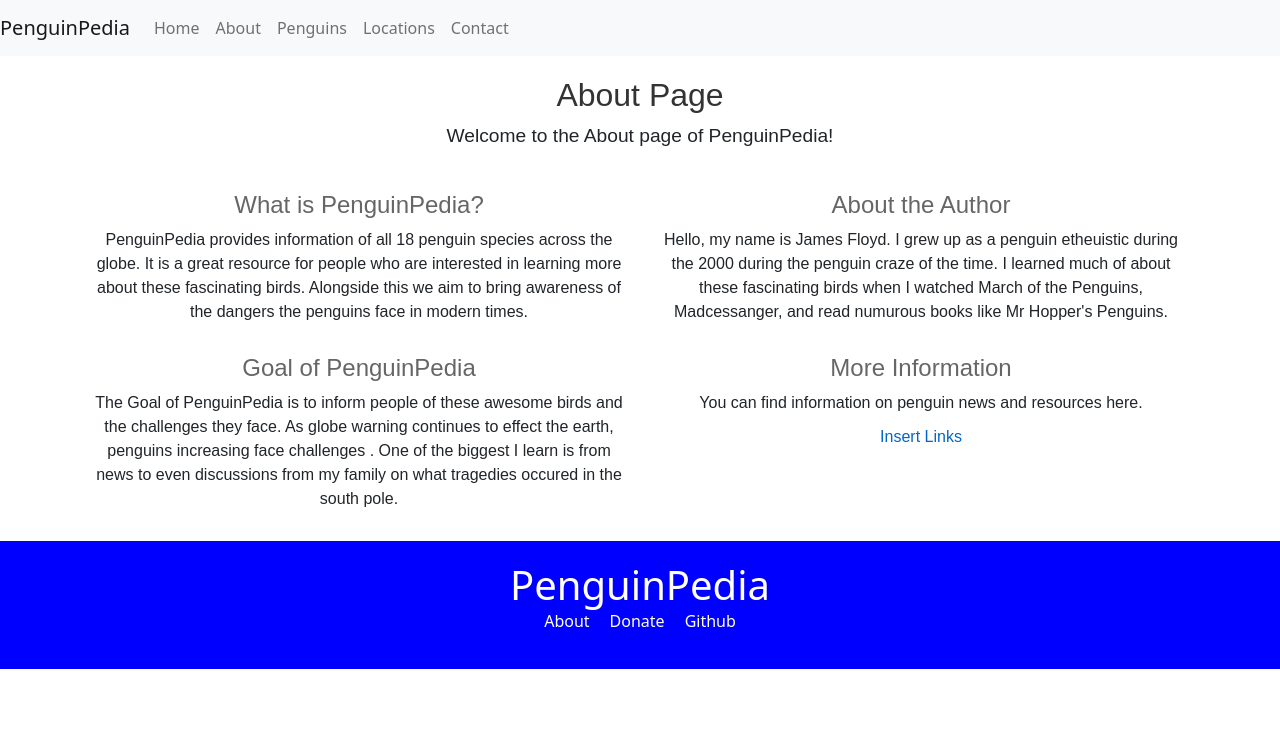
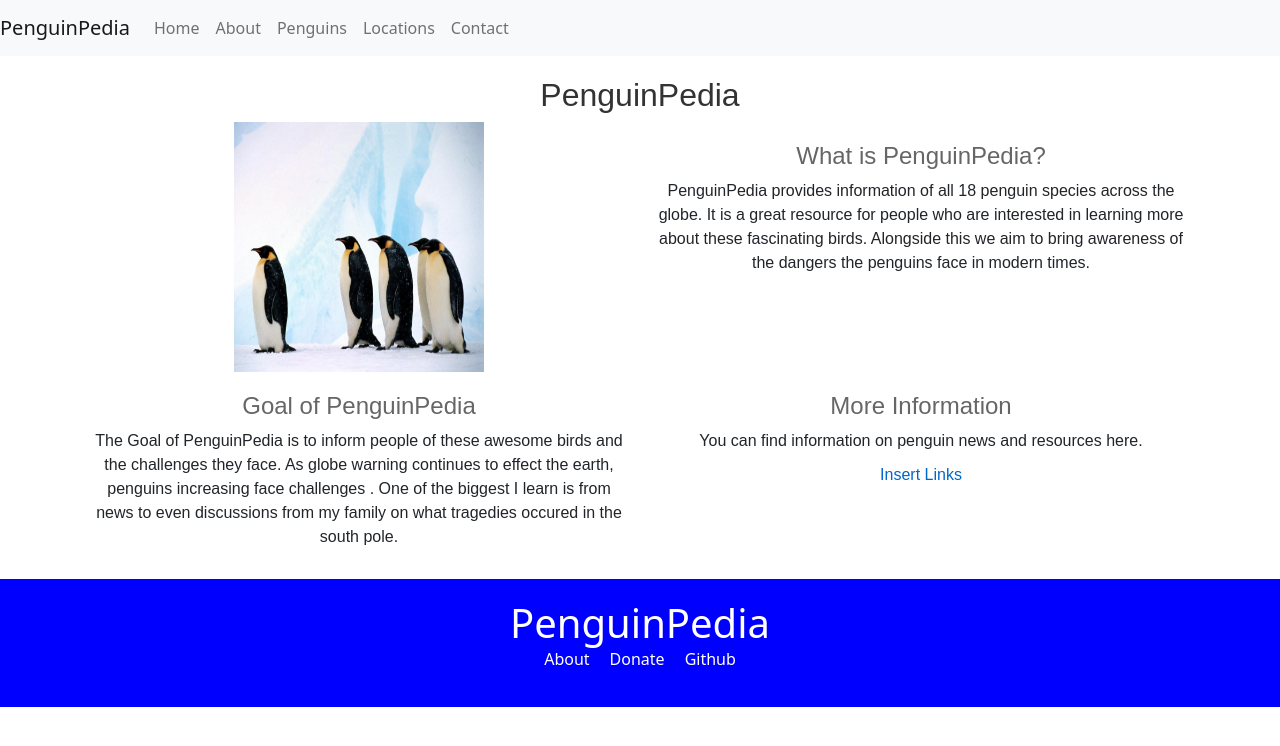
Before and after one commit to JamesFloyd-Pen/PenguinPedia-Website, a React (Create React App) app in the folder penguinpedia-app/: page /About in a window 1280 px wide. Shown: the top 746 px of the page. Built offline with nearby package versions, Linux system fonts and the light colour scheme.

Commit message:
About Page Update

```diff
--- a/penguinpedia-app/src/components/styles/About.css
+++ b/penguinpedia-app/src/components/styles/About.css
@@ -29,3 +29,10 @@
     font-size: 1em;
     color: #0066cc;
   }
+
+
+
+  .about-penguin-image{
+    width: 250px;
+    height: 250px;
+  }
--- a/penguinpedia-app/src/pages/About.js
+++ b/penguinpedia-app/src/pages/About.js
@@ -1,5 +1,6 @@
 import React from 'react';
 import '../components/styles/About.css';
+import penguinImage from '../components/img/Emperor-Penguin-March.jpg';
 import { Container, Row, Col } from 'react-bootstrap';
 
 
@@ -9,18 +10,16 @@ function About() {
         <Container className="about-page">
             <Row>
                 <Col>
-                    <h1 className="about-title">About Page</h1>
-                    <p className="about-intro">Welcome to the About page of PenguinPedia!</p>
+                    <h1 className="about-title">PenguinPedia</h1>
                 </Col>
             </Row>
             <Row>
                 <Col md={6}>
+                    <img className="about-penguin-image" src={penguinImage} alt="Emperor Penguin march" />
+                </Col>
+                <Col md={6}>
                     <h2 className="about-heading">What is PenguinPedia?</h2>
                     <p className="about-text">PenguinPedia provides information of all 18 penguin species across the globe. It is a great resource for people who are interested in learning more about these fascinating birds. Alongside this we aim to bring awareness of the dangers the penguins face in modern times.</p>
-                </Col>
-                <Col md={6}>
-                    <h2 className="about-heading">About the Author</h2>
-                    <p className="about-text">Hello, my name is James Floyd. I grew up as a penguin etheuistic during the 2000 during the penguin craze of the  time. I learned much of about these fascinating birds when I watched March of the Penguins, Madcessanger, and read numurous books like Mr Hopper's Penguins. </p>
                 </Col>
             </Row>
             <Row>
@@ -38,3 +37,43 @@ function About() {
     );
 };
 export default About;
+
+
+
+/*
+Code Placeholder
+
+<Container className="about-page">
+            <Row>
+                <Col>
+                    <h1 className="about-title">About Page</h1>
+                    <p className="about-intro">Welcome to the About page of PenguinPedia!</p>
+                </Col>
+            </Row>
+            <Row>
+                <Col md={6}>
+                    <h2 className="about-heading">What is PenguinPedia?</h2>
+                    <p className="about-text">PenguinPedia provides information of all 18 penguin species across the globe. It is a great resource for people who are interested in learning more about these fascinating birds. Alongside this we aim to bring awareness of the dangers the penguins face in modern times.</p>
+                </Col>
+                <Col md={6}>
+                    <h2 className="about-heading">About the Author</h2>
+                    <p className="about-text">Hello, my name is James Floyd. I grew up as a penguin enthusiastic during the 2000  penguin craze of the  time. I learned much of about these fascinating birds when I watched March of the Penguins, Madcessanger, and read numurous books like Mr Hopper's Penguins. </p>
+                </Col>
+            </Row>
+            <Row>
+                <Col md={6}>
+                    <h2 className="about-heading">Goal of PenguinPedia</h2>
+                    <p className="about-text">The Goal of PenguinPedia is to inform people of these awesome birds and the challenges they face. As globe warning continues to effect the earth, penguins increasing face challenges . One of the biggest I learn is from news to even discussions from my family on what tragedies occured in the south pole. </p>
+                </Col>
+                <Col md={6}>
+                    <h2 className="about-heading">More Information</h2>
+                    <p className="about-text">You can find information on penguin news and resources here.</p>
+                    <p className="about-links">Insert Links</p>
+                </Col>
+            </Row>
+        </Container>
+
+
+
+
+*/
```
Also changed, not shown: penguinpedia-app/src/components/img/Emperor-Penguin-March.jpg (added).
